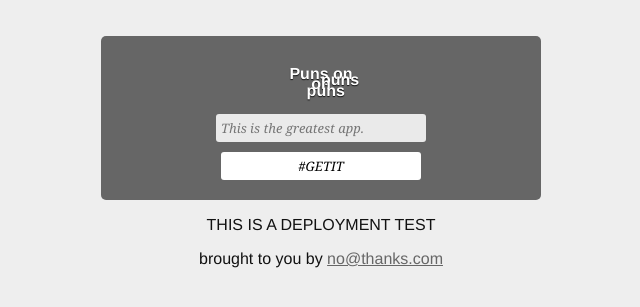
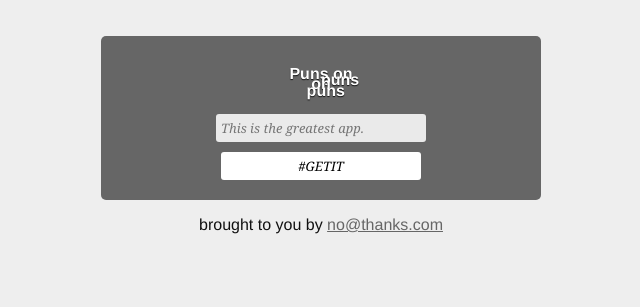
Before and after one commit to yurrriq/the-pun-machine, a Node server app: page / in a window 1280 px wide. Shown: the top 307 px of the page, without its empty margins (319-959 px from the left). Run offline with Node 20, Linux system fonts and the light colour scheme; some libraries are stand-ins or nearby versions.

Commit message:
Revert "test"
This reverts commit 63d6d041abf51ac0249b0706da32a1865018151e.

```diff
--- a/views/index.html
+++ b/views/index.html
@@ -33,7 +33,6 @@
   </p>
 </body>
 <footer>
-  <p>THIS IS A DEPLOYMENT TEST</p>
   <p>brought to you by <a href="http://www.endoftheinternet.com" target="_blank">no@thanks.com</a>
   </p>
 </footer>
```
